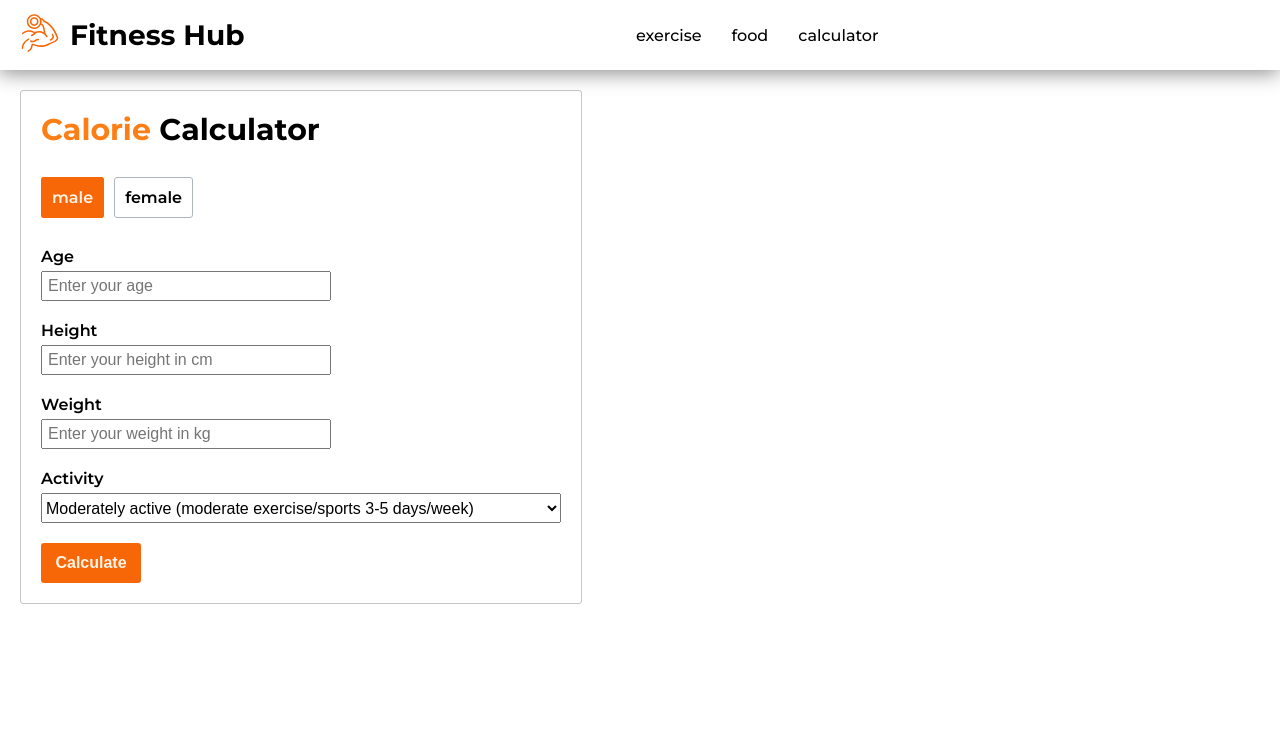
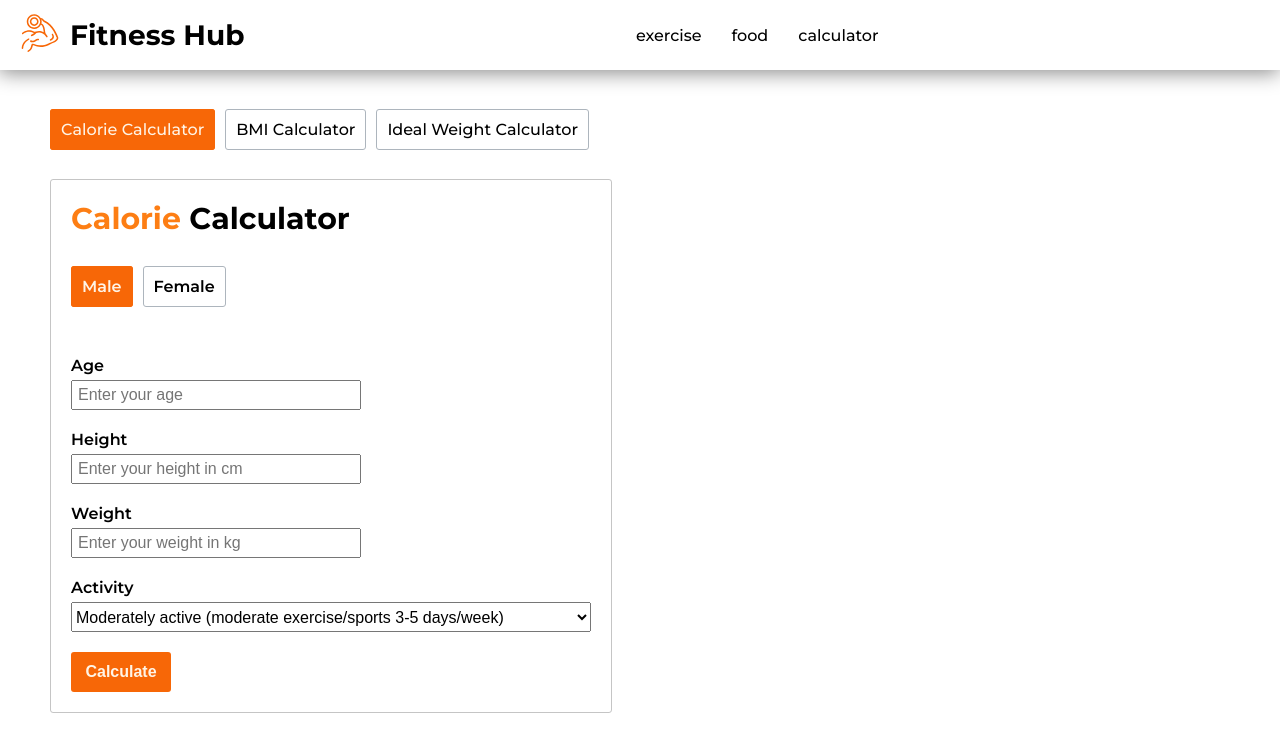
Before and after one commit to LevaniIlashvili/fitness-hub, a React (Vite) app: page /calculator in a window 1280 px wide. Shown: the top 752 px of the page. Built offline with nearby package versions, Linux system fonts and the light colour scheme.

Commit message:
add label name to radio btn

```diff
--- a/src/components/RadioBtn.tsx
+++ b/src/components/RadioBtn.tsx
@@ -3,12 +3,19 @@ import styled from "styled-components";
 
 interface RadioBtnProps {
   name: string;
+  labelName: string;
   id: string;
   isChecked: boolean;
   handleChange: (e: React.ChangeEvent<HTMLInputElement>) => void;
 }
 
-const RadioBtn = ({ name, id, isChecked, handleChange }: RadioBtnProps) => {
+const RadioBtn = ({
+  name,
+  id,
+  labelName,
+  isChecked,
+  handleChange,
+}: RadioBtnProps) => {
   return (
     <Wrapper>
       <input
@@ -19,7 +26,7 @@ const RadioBtn = ({ name, id, isChecked, handleChange }: RadioBtnProps) => {
         checked={isChecked}
         onChange={handleChange}
       />
-      <label htmlFor={id}>{id}</label>
+      <label htmlFor={id}>{labelName}</label>
     </Wrapper>
   );
 };
--- a/src/components/calculatorPage/CalorieIntakeCalculator.tsx
+++ b/src/components/calculatorPage/CalorieIntakeCalculator.tsx
@@ -76,12 +76,14 @@ const CalorieIntakeCalculator = () => {
         <RadioBtn
           name="gender"
           id="male"
+          labelName="Male"
           isChecked={gender === "male"}
           handleChange={handleGenderChange}
         />
         <RadioBtn
           name="gender"
           id="female"
+          labelName="Female"
           isChecked={gender === "female"}
           handleChange={handleGenderChange}
         />
--- a/src/components/exercisesPage/BodyPartsList.tsx
+++ b/src/components/exercisesPage/BodyPartsList.tsx
@@ -84,6 +84,7 @@ const BodyPartsList = () => {
               <RadioBtn
                 name="body_parts"
                 id={bodyPart}
+                labelName={bodyPart}
                 isChecked={bodyPart === selectedBodyPart}
                 handleChange={() => {
                   dispatch(selectBodyPart(bodyPart));
--- a/src/pages/CalculatorsPage.tsx
+++ b/src/pages/CalculatorsPage.tsx
@@ -1,17 +1,57 @@
-import React from "react";
+import React, { useState } from "react";
 import CalorieIntakeCalculator from "../components/calculatorPage/CalorieIntakeCalculator";
 import styled from "styled-components";
+import RadioBtn from "../components/RadioBtn";
 
 const CalculatorsPage = () => {
+  const [checkedCalculator, setCheckedCalculator] =
+    useState<string>("calorie-calculator");
+
+  const handleChange = (e: React.ChangeEvent<HTMLInputElement>) => {
+    setCheckedCalculator(e.target.value);
+  };
+
   return (
     <Wrapper>
+      <div className="radio-btn-container">
+        <RadioBtn
+          name="calculator"
+          id="calorie-calculator"
+          labelName="Calorie Calculator"
+          isChecked={checkedCalculator === "calorie-calculator"}
+          handleChange={handleChange}
+        />
+        <RadioBtn
+          name="calculator"
+          id="bmi-calculator"
+          labelName="BMI Calculator"
+          isChecked={checkedCalculator === "bmi-calculator"}
+          handleChange={handleChange}
+        />
+        <RadioBtn
+          name="calculator"
+          id="ideal-weight-calculator"
+          labelName="Ideal Weight Calculator"
+          isChecked={checkedCalculator === "ideal-weight-calculator"}
+          handleChange={handleChange}
+        />
+      </div>
       <CalorieIntakeCalculator />
     </Wrapper>
   );
 };
 
 const Wrapper = styled.section`
-  padding: 2rem;
+  padding: 5rem;
+  display: flex;
+  flex-direction: column;
+  justify-content: center;
+
+  .radio-btn-container {
+    display: flex;
+    gap: 1rem;
+    margin-bottom: 4rem;
+  }
 `;
 
 export default CalculatorsPage;
```
